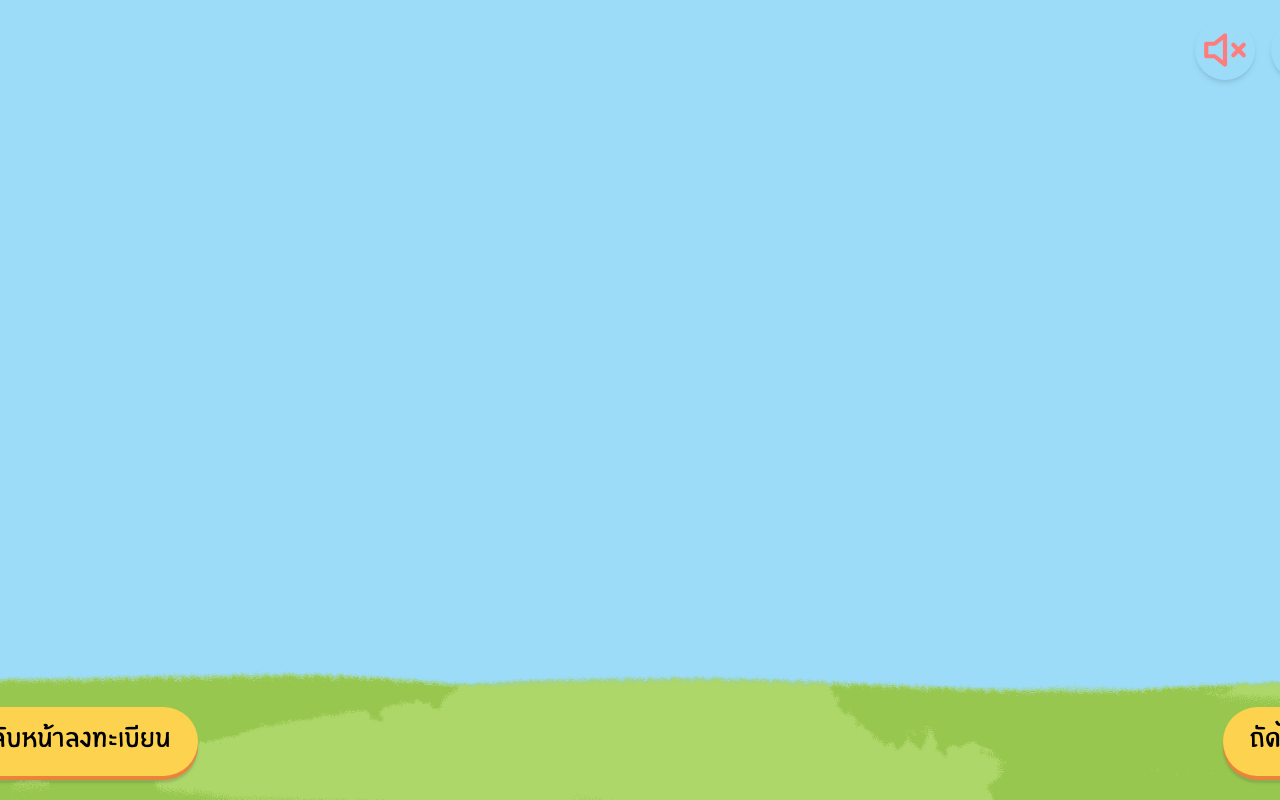
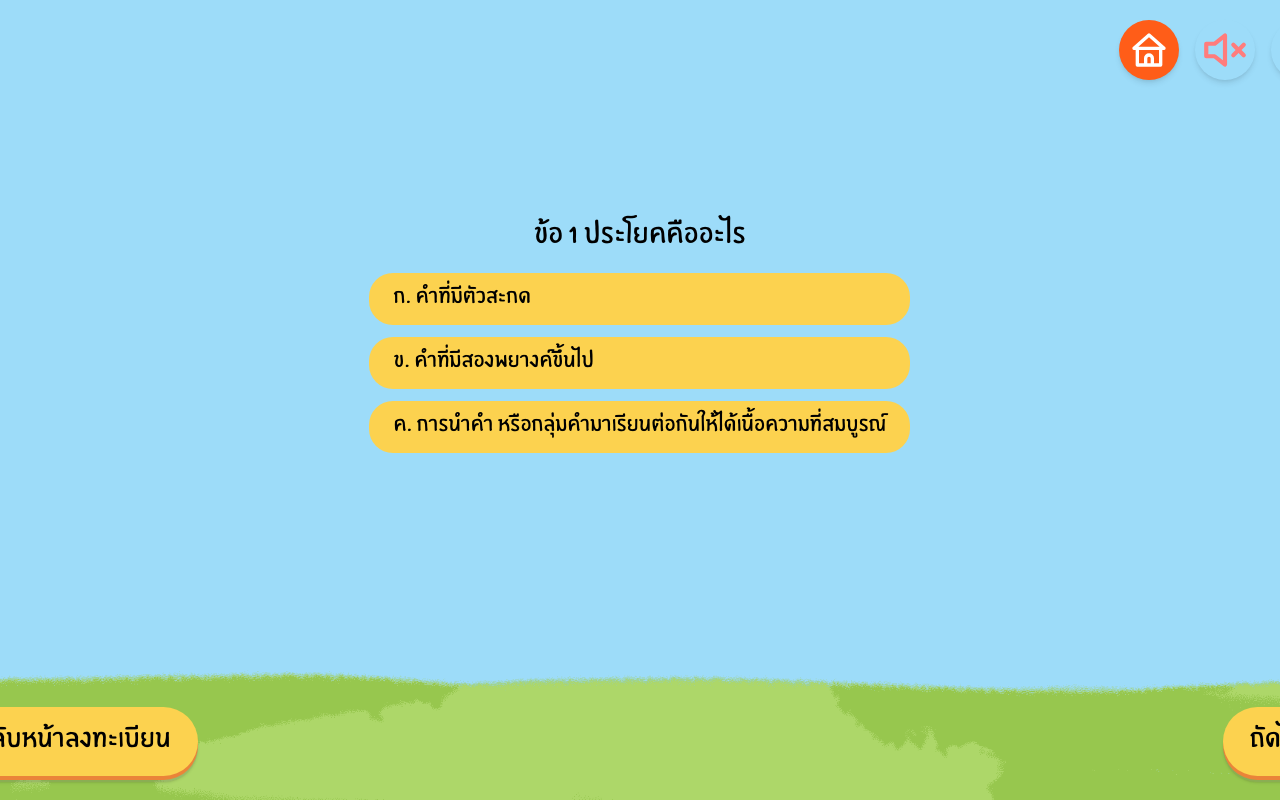
Before and after one commit to warakornchaichana8589/instructional-media, a Vue app: page /questions in a window 1280 px wide. Shown: the top 800 px of the page. Built offline with nearby package versions, Linux system fonts and the light colour scheme; what vue-sound would draw is missing.

Commit message:
add qustion

```diff
--- a/src/components/Layout.vue
+++ b/src/components/Layout.vue
@@ -6,6 +6,8 @@
 
           <div class="absolute top-5 right-5">
             <div class="flex gap-2 lg:gap-4 justify-center">
+              <IconHome />
+
               <IconVolume />
               <ButtonFullScreen />
             </div>
@@ -18,6 +20,7 @@
 
 <script setup>
 import { defineProps, ref, onMounted, computed  } from 'vue';
+import IconHome from '@/components/icons/IconHome.vue';
 import IconVolume from '@/components/icons/IconVolume.vue';
 import ButtonFullScreen from '@/components/ButtonFullScreen.vue';
 
--- /dev/null
+++ b/src/components/icons/IconHome.vue
@@ -0,0 +1,28 @@
+<template>
+    <div
+    class="shadow-md hover:shadow-2xl rounded-full lg:w-[60px] lg:h-[60px] w-[35px] h-[35px] flex justify-center items-center bg-[#FF5D18]"
+
+    >
+    <div
+    @click="goHome"
+      class="lg:w-[40px] w-[25px] button relative z-10 cursor-pointer flex justify-center items-center"
+    >
+                <svg xmlns="http://www.w3.org/2000/svg" viewBox="0 0 24 24" id="home"><path fill="#ffff" d="M21.66,10.25l-9-8a1,1,0,0,0-1.32,0l-9,8a1,1,0,0,0-.27,1.11A1,1,0,0,0,3,12H4v9a1,1,0,0,0,1,1H19a1,1,0,0,0,1-1V12h1a1,1,0,0,0,.93-.64A1,1,0,0,0,21.66,10.25ZM13,20H11V17a1,1,0,0,1,2,0Zm5,0H15V17a3,3,0,0,0-6,0v3H6V12H18ZM5.63,10,12,4.34,18.37,10Z"></path></svg>
+
+    </div>
+
+    </div>
+</template>
+
+<script setup>
+import { useRouter } from "vue-router";
+const router = useRouter();
+
+const goHome = () => {
+    router.push("/");
+}
+</script>
+
+<style lang="scss" scoped>
+
+</style>
--- a/src/router/index.js
+++ b/src/router/index.js
@@ -2,6 +2,7 @@ import { createRouter, createWebHistory } from 'vue-router'
 import HomeView from '../views/HomeView.vue'
 import StartView from '../views/StartView.vue'
 import QuestionsView from '../views/QuestionsView.vue'
+import LearningView from '../views/LearningView.vue'
 const router = createRouter({
   history: createWebHistory(import.meta.env.BASE_URL),
   routes: [
@@ -19,6 +20,11 @@ const router = createRouter({
       path: '/questions',
       name: 'Questions',
       component:QuestionsView
+    },
+    {
+      path:'/learnings',
+      name:'Learnings',
+      component:LearningView
     }
   ]
 })
--- /dev/null
+++ b/src/stores/questionStroe.js
@@ -0,0 +1,118 @@
+import { defineStore } from "pinia";
+import { ref } from "vue";
+
+export const useQuestionStroe = defineStore("useQuestion", () => {
+  const questions = ref([]);
+
+  const setQuestion = (value) => {
+    questions.value = value;
+  };
+  const questionsMock = [
+    {
+      id: 1,
+      question: "ประโยคคืออะไร",
+      choices: [
+        "ก. คำที่มีตัวสะกด",
+        "ข. คำที่มีสองพยางค์ขึ้นไป",
+        "ค. การนำคำ หรือกลุ่มคำมาเรียนต่อกันให้ได้เนื้อความที่สมบูรณ์",
+      ],
+      answer: 1,
+    },
+    {
+      id: 2,
+      question: "ประโยคคืออะไร",
+      image_name: 'questions.jpg',
+      choices: [
+        "ก. คำที่มีตัวสะกด",
+        "ข. คำที่มีสองพยางค์ขึ้นไป",
+        "ค. การนำคำ หรือกลุ่มคำมาเรียนต่อกันให้ได้เนื้อความที่สมบูรณ์",
+      ],
+      answer: 1,
+    },
+    {
+      id: 3,
+      question: "ประโยคคืออะไร",
+      choices: [
+        "ก. คำที่มีตัวสะกด",
+        "ข. คำที่มีสองพยางค์ขึ้นไป",
+        "ค. การนำคำ หรือกลุ่มคำมาเรียนต่อกันให้ได้เนื้อความที่สมบูรณ์",
+      ],
+      answer: 1,
+    },
+    {
+      id: 4,
+      question: "ประโยคคืออะไร",
+      choices: [
+        "ก. คำที่มีตัวสะกด",
+        "ข. คำที่มีสองพยางค์ขึ้นไป",
+        "ค. การนำคำ หรือกลุ่มคำมาเรียนต่อกันให้ได้เนื้อความที่สมบูรณ์",
+      ],
+      answer: 1,
+    },
+    {
+      id: 5,
+      question: "ประโยคคืออะไร",
+      choices: [
+        "ก. คำที่มีตัวสะกด",
+        "ข. คำที่มีสองพยางค์ขึ้นไป",
+        "ค. การนำคำ หรือกลุ่มคำมาเรียนต่อกันให้ได้เนื้อความที่สมบูรณ์",
+      ],
+      answer: 1,
+    },
+    {
+      id: 6,
+      question: "ประโยคคืออะไร",
+      choices: [
+        "ก. คำที่มีตัวสะกด",
+        "ข. คำที่มีสองพยางค์ขึ้นไป",
+        "ค. การนำคำ หรือกลุ่มคำมาเรียนต่อกันให้ได้เนื้อความที่สมบูรณ์",
+      ],
+      answer: 1,
+    },
+    {
+      id: 7,
+      question: "ประโยคคืออะไร",
+      choices: [
+        "ก. คำที่มีตัวสะกด",
+        "ข. คำที่มีสองพยางค์ขึ้นไป",
+        "ค. การนำคำ หรือกลุ่มคำมาเรียนต่อกันให้ได้เนื้อความที่สมบูรณ์",
+      ],
+      answer: 1,
+    },
+    {
+      id: 8,
+      question: "ประโยคคืออะไร",
+      choices: [
+        "ก. คำที่มีตัวสะกด",
+        "ข. คำที่มีสองพยางค์ขึ้นไป",
+        "ค. การนำคำ หรือกลุ่มคำมาเรียนต่อกันให้ได้เนื้อความที่สมบูรณ์",
+      ],
+      answer: 1,
+    },
+    {
+      id: 9,
+      question: "ประโยคคืออะไร",
+      choices: [
+        "ก. คำที่มีตัวสะกด",
+        "ข. คำที่มีสองพยางค์ขึ้นไป",
+        "ค. การนำคำ หรือกลุ่มคำมาเรียนต่อกันให้ได้เนื้อความที่สมบูรณ์",
+      ],
+      answer: 1,
+    },
+    {
+      id: 10,
+      question: "ประโยคคืออะไร",
+      choices: [
+        "ก. คำที่มีตัวสะกด",
+        "ข. คำที่มีสองพยางค์ขึ้นไป",
+        "ค. การนำคำ หรือกลุ่มคำมาเรียนต่อกันให้ได้เนื้อความที่สมบูรณ์",
+      ],
+      answer: 1,
+    },
+  ];
+  setQuestion(questionsMock);
+  return {
+    setQuestion,
+    questions,
+  };
+});
--- /dev/null
+++ b/src/views/LearningView.vue
@@ -0,0 +1,19 @@
+<template>
+ <div>
+    <Layout bgImage="home.png" class="fadeIn">
+      <div class="flex h-full sm:p-[20px] p-1 relative flex-col">
+        testsetsetsetsetsetset
+      </div>
+
+    </Layout>
+ </div>
+</template>
+
+<script setup>
+import Layout from '@/components/Layout.vue';
+
+</script>
+
+<style scoped>
+
+</style>
--- a/src/views/QuestionsView.vue
+++ b/src/views/QuestionsView.vue
@@ -1,22 +1,38 @@
 <template>
   <div>
     <Layout bgImage="BG.png" class="fadeIn">
-      <div class="flex relative h-full w-full">
+      <div class="flex relative h-full w-full justify-center items-center">
         <swiper
           :modules="modules"
           class="mySwiper"
           @swiper="onSwiper"
           @slideChange="onSlideChange"
         >
-          <swiper-slide>Slide 1</swiper-slide>
-          <swiper-slide>Slide 2</swiper-slide
-          ><swiper-slide>Slide 3</swiper-slide>
-          <swiper-slide>Slide 4</swiper-slide
-          ><swiper-slide>Slide 5</swiper-slide>
-          <swiper-slide>Slide 6</swiper-slide
-          ><swiper-slide>Slide 7</swiper-slide>
-          <swiper-slide>Slide 8</swiper-slide
-          ><swiper-slide>Slide 9</swiper-slide>
+          <swiper-slide v-for="question in newQuestions" :key="question.id">
+            <div
+              class="flex flex-col justify-center items-center m-auto gap-2 lg:gap-3"
+            >
+              <h3 class="text-[18px] lg:text-[32px]">
+                ข้อ {{ question.id }} {{ question.question }}
+              </h3>
+              <div v-if="question.imageUrl">
+                <img
+                  :src="question.imageUrl"
+                  alt="Question Image"
+                  class="max-w-[180px] rounded-2xl shadow-md"
+                />
+              </div>
+              <ul class="flex flex-col gap-2 lg:gap-3">
+                <li
+                  v-for="(choice, index) in question.choices"
+                  :key="index"
+                  class="cursor-pointer px-4 py-1 lg:px-6 lg:py-2 bg-[#FCD24F] rounded-3xl text-[16px] lg:text-[24px]"
+                >
+                  {{ choice }}
+                </li>
+              </ul>
+            </div>
+          </swiper-slide>
         </swiper>
         <div class="absolute bottom-2 lg:bottom-5 left-2 lg:left-5 z-10">
           <ButtonGo
@@ -27,7 +43,7 @@
         </div>
         <div class="absolute bottom-2 lg:bottom-5 right-2 lg:right-5 z-10">
           <ButtonGo
-            text="ถัดไป"
+            :text="buttonTextEnd"
             classCustomFont="text-[14px] lg:text-[30px]"
             @click="swiperNextSlide"
           />
@@ -42,6 +58,7 @@ import Layout from "@/components/Layout.vue";
 import ButtonGo from "@/components/ButtonGo.vue";
 import { useAudioStore } from "@/stores/useAudio";
 import { ref, watchEffect, onMounted, computed } from "vue";
+import { useQuestionStroe } from "@/stores/questionStroe";
 // swiper
 import { Swiper, SwiperSlide } from "swiper/vue";
 import "swiper/css";
@@ -62,9 +79,23 @@ import audioSrcInput from "../assets/sound/page-flip-47177.mp3";
 const audio = ref(null);
 audio.value = new Audio(audioSrcInput);
 
+const { questions } = useQuestionStroe();
 
+const getImageUrl = (imageName) => {
+  return new URL(`../assets/images/${imageName}`, import.meta.url).href;
+};
 
-
+const newQuestions = computed(() => {
+  return questions.map((question) => {
+    if (question.image_name) {
+      return {
+        ...question,
+        imageUrl: getImageUrl(question.image_name),
+      };
+    }
+    return question;
+  });
+});
 
 onMounted(() => {
   watchEffect(() => {
@@ -73,26 +104,26 @@ onMounted(() => {
   });
 });
 const onSlideChange = () => {
-    slideBiginnig.value = swiperInstance.value.isBeginning;
-    slideEnd.value = swiperInstance.value.isEnd;
-    audio.value.play();
-}
+  slideBiginnig.value = swiperInstance.value.isBeginning;
+  slideEnd.value = swiperInstance.value.isEnd;
+  slideEnd.value = swiperInstance.value.isEnd;
+  audio.value.play();
+};
 const buttonText = computed(() => {
-      return slideBiginnig.value ? 'กลับหน้าลงทะเบียน' : 'ก่อนหน้า';
-    });
-
-
-
+  return slideBiginnig.value ? "กลับหน้าลงทะเบียน" : "ก่อนหน้า";
+});
+const buttonTextEnd = computed(() => {
+  return slideEnd.value ? "เริ่มบทเรี่ยน" : "ถัดไป";
+});
 function onSwiper(swiper) {
   swiperInstance.value = swiper;
 }
 
 const swiperNextSlide = () => {
   if (slideEnd.value) {
-    router.back();
+    router.push('./learnings');
   } else {
     swiperInstance.value.slideNext();
-
   }
 };
 
@@ -101,7 +132,6 @@ const swiperPrevSlide = () => {
     router.back();
   } else {
     swiperInstance.value.slidePrev();
-
   }
 };
 
--- a/src/views/StartView.vue
+++ b/src/views/StartView.vue
@@ -15,8 +15,7 @@
 
 <script setup>
 import Layout from '@/components/Layout.vue';
-import IconVolume from '@/components/icons/IconVolume.vue';
-import IconVolumeMute from '@/components/icons/IconVolumeMute.vue';
+
 import { useAudioStore } from '@/stores/useAudio';
 import { ref, watchEffect, onMounted } from 'vue';
 const { isPlaying , play, pause } = useAudioStore();
```
Also changed, not shown: src/views/HomeView.vue (+3 -7 lines), src/assets/images/questions.jpg (added).
